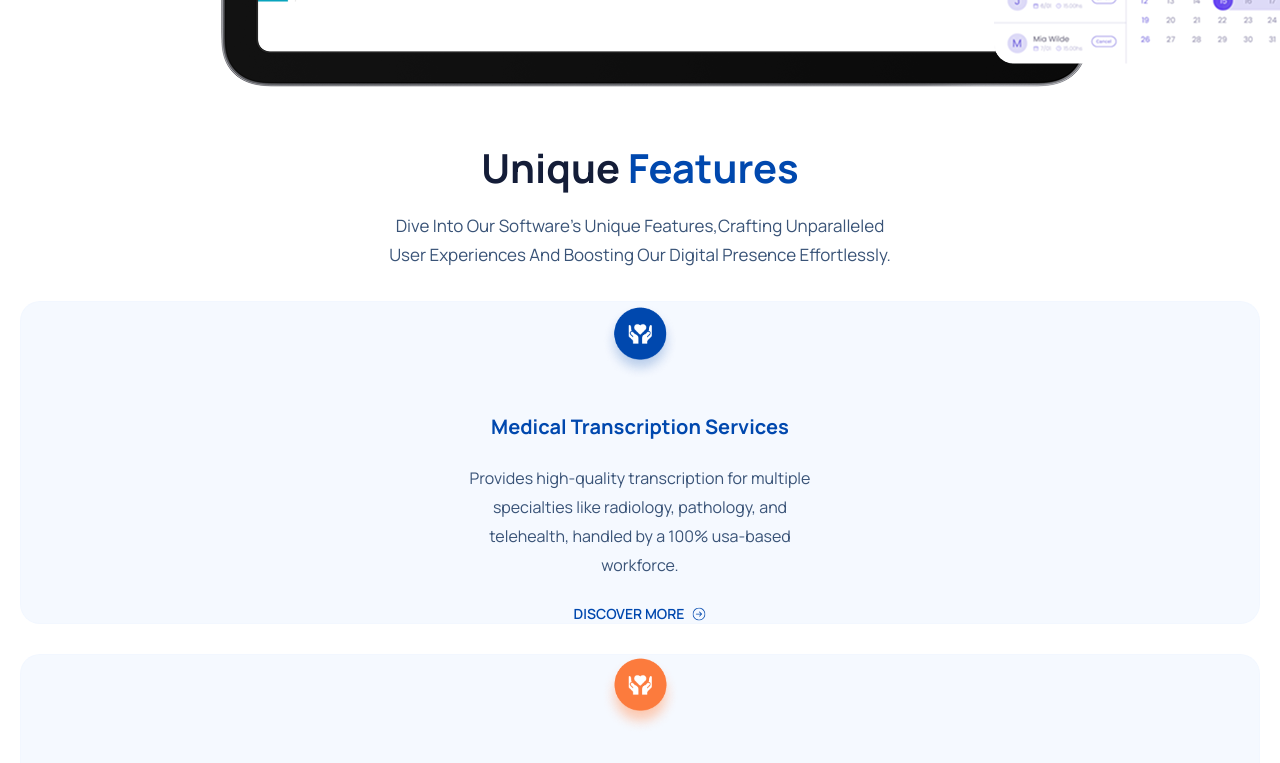
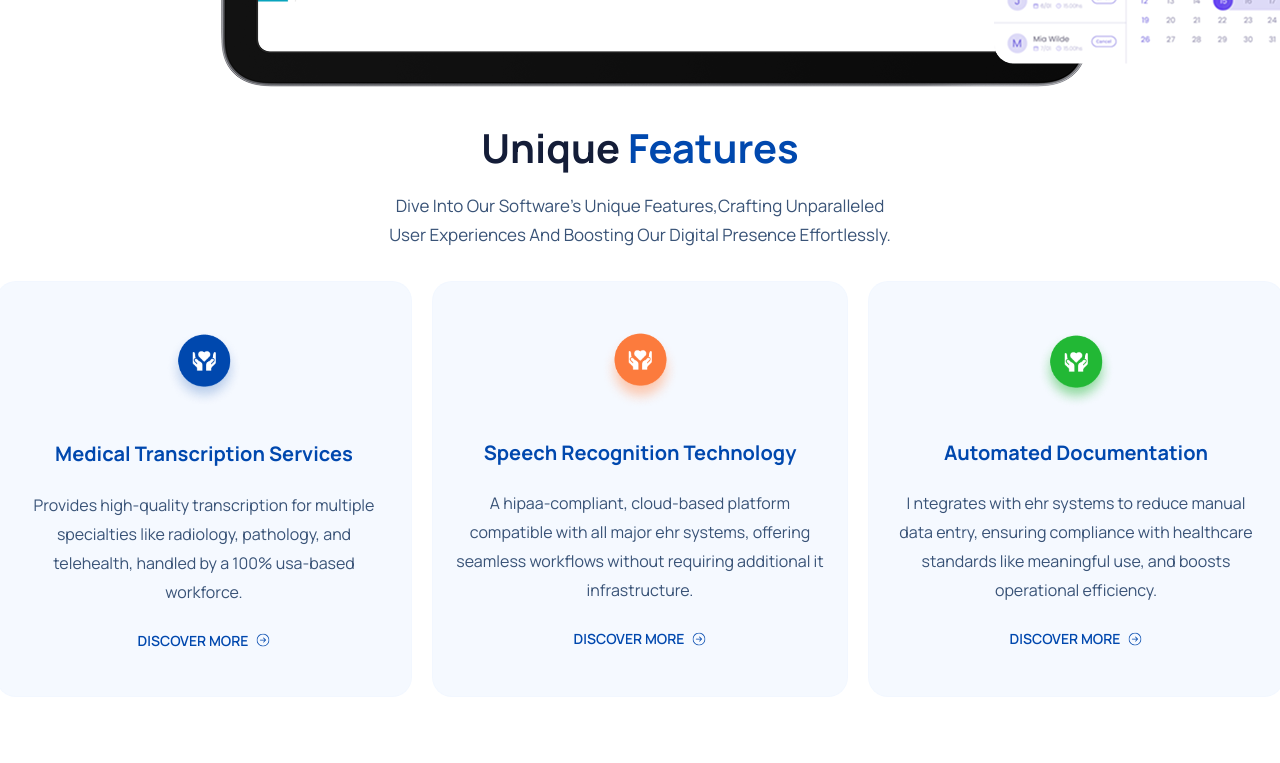
Before and after one commit to surabhpandey07/carebox, a plain HTML site: page home/index.html in a window 1280 px wide. Shown: the part 1170-1933 px from the top of the page. Drawn offline with Linux system fonts and the light colour scheme; a web font is replaced by a local one.

Commit message:
Update index.html

```diff
--- a/home/index.html
+++ b/home/index.html
@@ -7,7 +7,7 @@
 
 
   	<link rel="stylesheet"  href="homecss.css" />
-    <link rel="stylesheet"  href="responscive.css" />
+
 
 
 
```
